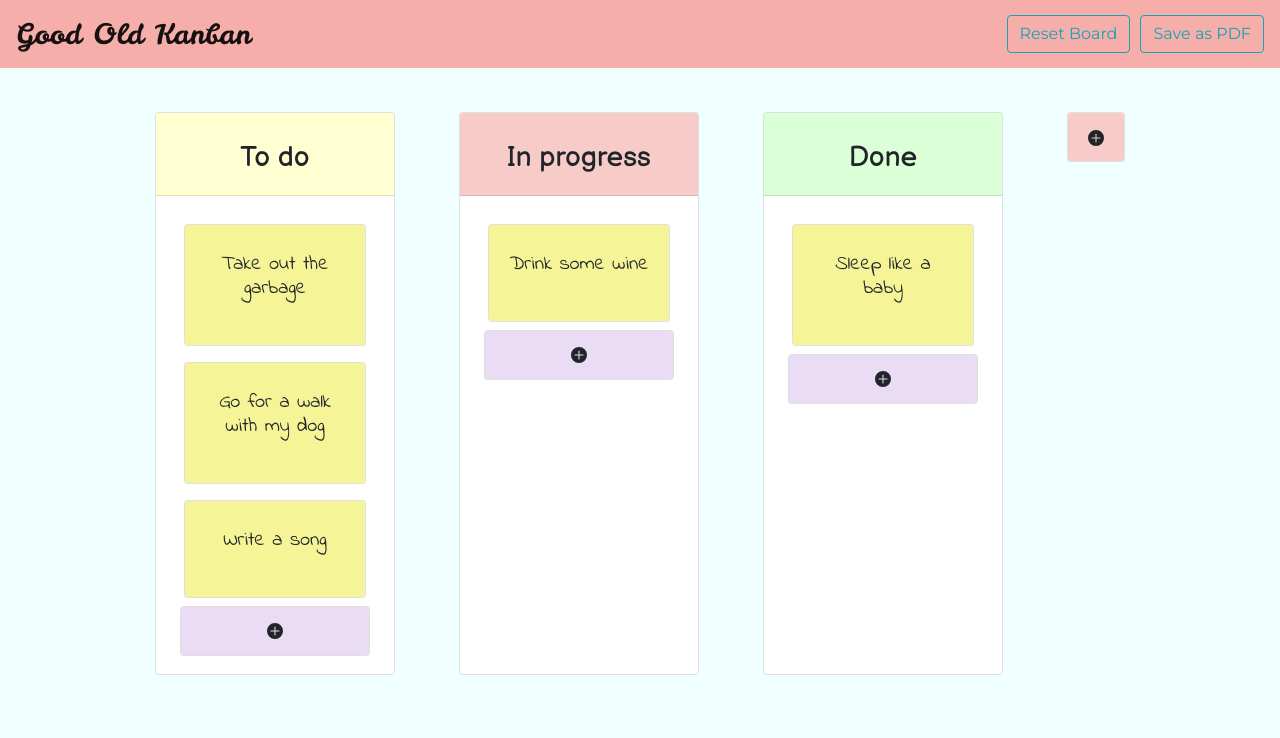
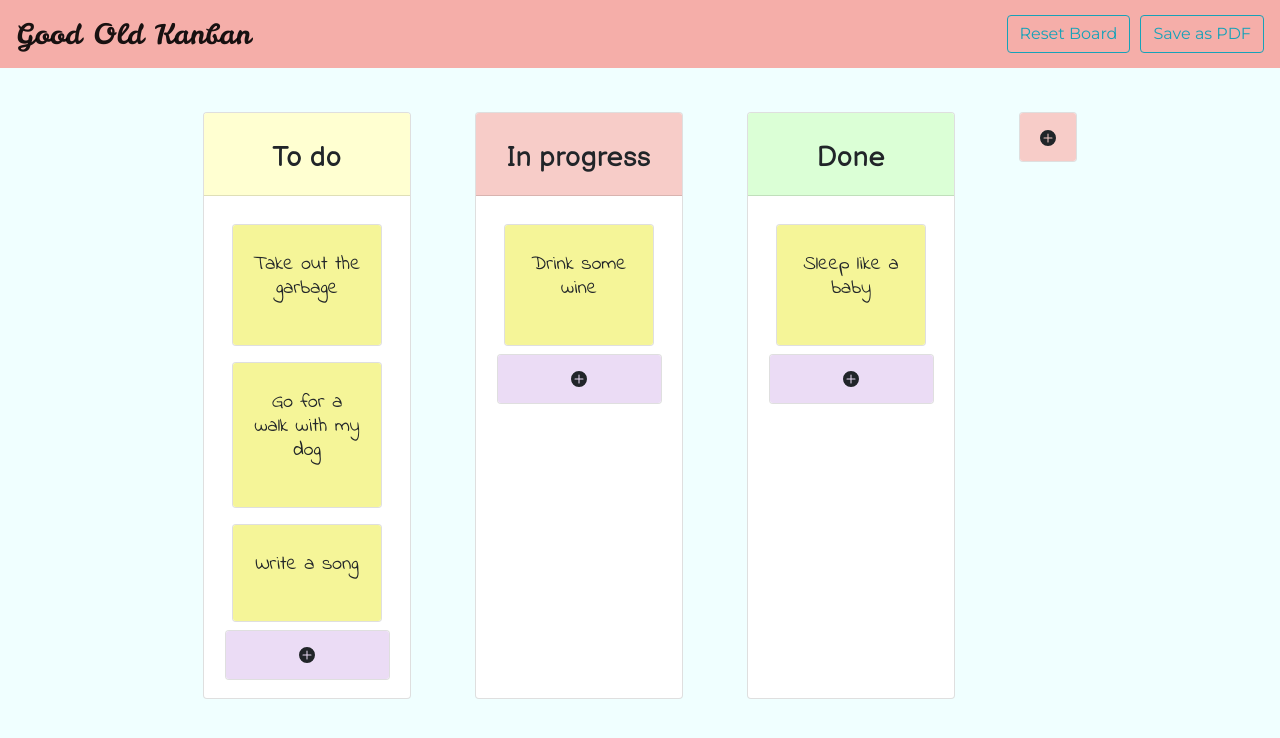
Before and after one commit to jessicaseo83/kanban, a React (Create React App) app: page / in a window 1280 px wide. Shown: the top 738 px of the page. Built offline with nearby package versions, Linux system fonts and the light colour scheme.

Commit message:
add styling for add task dropdown

```diff
--- a/src/components/AddTask.css
+++ b/src/components/AddTask.css
@@ -11,7 +11,6 @@
 .add-task-btn {
   display: flex;
   justify-content: flex-end;
-
 }
 
 .add-task-confirm {
@@ -22,6 +21,6 @@
 .add-task-dropdown {
   position: absolute;
   width: 80%;
-  margin-left: 4px;
+  margin-left: 1px;
   z-index: 3;
 }
--- a/src/components/AddTask.js
+++ b/src/components/AddTask.js
@@ -1,4 +1,4 @@
-import React, { useState } from 'react';
+import React, { useState, useRef, useEffect } from 'react';
 import Card from 'react-bootstrap/Card';
 import Form from 'react-bootstrap/Form';
 import Accordion from 'react-bootstrap/Accordion';
@@ -9,6 +9,7 @@ import './AddTask.css'
 export default function AddTask(props) {
   const [title, setTitle] = useState('');
   const [detail, setDetail] = useState('');
+  const node = useRef();
 
   function addEvent(event) {
     event.preventDefault();
@@ -17,8 +18,19 @@ export default function AddTask(props) {
     setDetail('');
   }
 
+  useEffect(()=>{
+    const handleClick = () => {
+      setTitle('');
+      setDetail('');
+    };
+    window.addEventListener('click', handleClick);
+    return()=>{
+      document.removeEventListener('click', handleClick);
+    }
+  },[])
+
   return (
-    <Accordion className="add-task-dropdown">
+    <Accordion className="add-task-dropdown" ref={node}>
     <Card>
     <Accordion.Toggle className="add-task" as={Card.Header} eventKey="0"> <BsFillPlusCircleFill /> </Accordion.Toggle>
     <Accordion.Collapse eventKey="0" >
--- a/src/components/Column.css
+++ b/src/components/Column.css
@@ -1,7 +1,7 @@
 .columns {
   display: flex;
   margin: 2em;
-  width: 15rem;
+  width: 13rem;
   padding-bottom: 3rem;
 }
 
--- a/src/styles/index.css
+++ b/src/styles/index.css
@@ -21,6 +21,7 @@
 html {
   background-color: azure;
 }
+
 .column-list {
   display: flex;
   justify-content: center;
@@ -46,3 +47,11 @@ html {
     visibility: hidden;
   }
 }
+
+@media only screen and (max-width: 1360px) {
+  .add-task-dropdown {
+    position: relative;
+    width: 100%;
+    margin: auto;
+  }
+}
```
